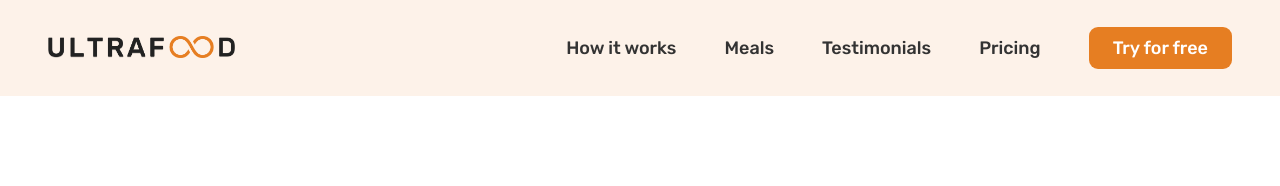
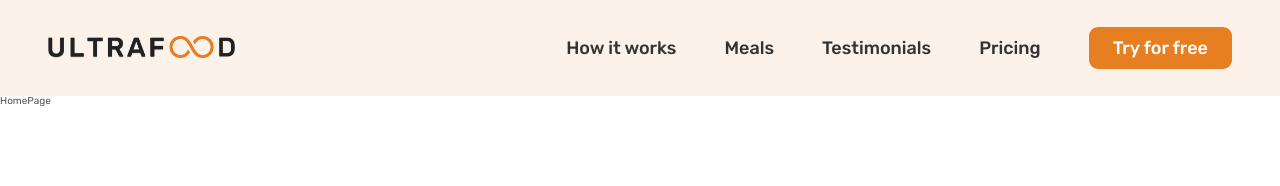
Before and after one commit to Hgahlla/ultrafood, a React (Create React App) app: page / in a window 1280 px wide. Shown: the top 186 px of the page. Built offline with nearby package versions, Linux system fonts and the light colour scheme.

Commit message:
Added HomePage

```diff
--- a/src/App.js
+++ b/src/App.js
@@ -1,11 +1,12 @@
 import React from "react";
 
 import Header from "./components/Header";
-
+import HomePage from "./pages/HomePage";
 const App = () => {
   return (
     <>
       <Header />
+      <HomePage />
     </>
   );
 };
--- /dev/null
+++ b/src/pages/HomePage.js
@@ -0,0 +1,7 @@
+import React from "react";
+
+const HomePage = () => {
+  return <main>HomePage</main>;
+};
+
+export default HomePage;
```
